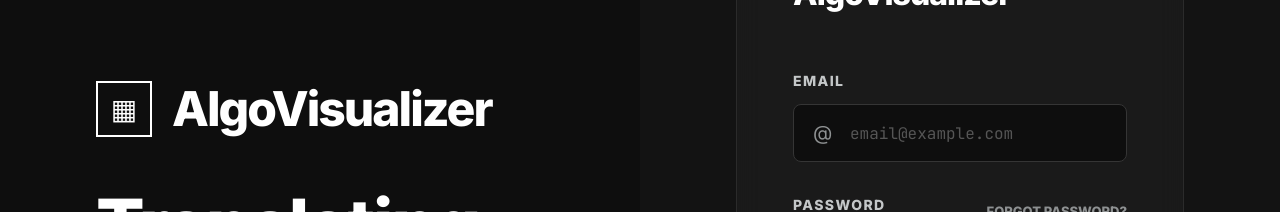
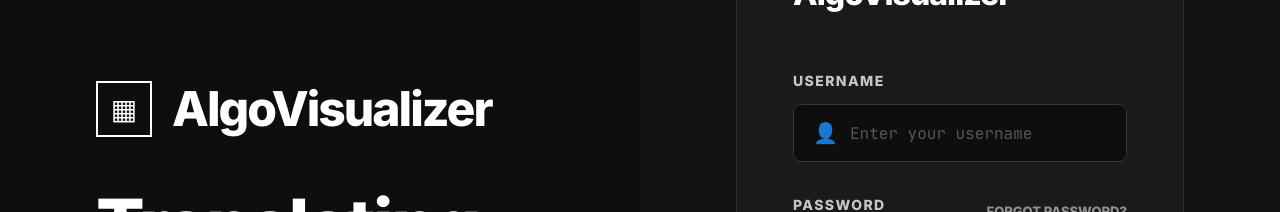
Before and after one commit to alishad846/AlgoVisualizer, a React (Vite) app in the folder client/: page /login in a window 1280 px wide. Shown: the part 209-421 px from the top of the page. Built offline with nearby package versions, Linux system fonts and the light colour scheme.

Commit message:
[Update][Improved authentication pages]

```diff
--- a/client/src/pages/LoginPage.jsx
+++ b/client/src/pages/LoginPage.jsx
@@ -4,7 +4,7 @@ import { useNavigate, Link } from "react-router-dom";
 
 export default function LoginPage() {
   const navigate = useNavigate();
-  const [email, setEmail] = useState("");
+  const [username, setUsername] = useState("");
   const [password, setPassword] = useState("");
   const [keepSession, setKeepSession] = useState(false);
   const [error, setError] = useState("");
@@ -19,7 +19,7 @@ export default function LoginPage() {
       const response = await fetch("http://localhost:5000/api/login", {
         method: "POST",
         headers: { "Content-Type": "application/json" },
-        body: JSON.stringify({ email, password, keepSession }),
+        body: JSON.stringify({ username, password, keepSession }),
       });
 
       const data = await response.json();
@@ -424,19 +424,19 @@ export default function LoginPage() {
               {error && <div className="auth-error">{error}</div>}
 
               <div className="auth-form-group">
-                <label className="auth-label" htmlFor="email">
-                  Email
+                <label className="auth-label" htmlFor="username">
+                  Username
                 </label>
 
                 <div className="auth-input-wrap">
-                  <span className="auth-input-icon">@</span>
+                  <span className="auth-input-icon">👤</span>
                   <input
-                    id="email"
+                    id="username"
                     className="auth-input"
-                    type="email"
-                    placeholder="email@example.com"
-                    value={email}
-                    onChange={(e) => setEmail(e.target.value)}
+                    type="username"
+                    placeholder="Enter your username"
+                    value={username}
+                    onChange={(e) => setUsername(e.target.value)}
                     required
                   />
                 </div>
--- a/client/src/pages/RegisterPage.jsx
+++ b/client/src/pages/RegisterPage.jsx
@@ -5,7 +5,7 @@ import { useNavigate, Link } from "react-router-dom";
 export default function RegisterPage() {
   const navigate = useNavigate();
 
-  const [fullName, setFullName] = useState("");
+  const [username, setUsername] = useState("");
   const [email, setEmail] = useState("");
   const [password, setPassword] = useState("");
   const [error, setError] = useState("");
@@ -20,7 +20,7 @@ export default function RegisterPage() {
       const response = await fetch("http://localhost:5000/api/register", {
         method: "POST",
         headers: { "Content-Type": "application/json" },
-        body: JSON.stringify({ name: fullName, email, password }),
+        body: JSON.stringify({ name: username, email, password }),
       });
 
       const data = await response.json();
@@ -385,19 +385,19 @@ export default function RegisterPage() {
               {error && <div className="register-error">{error}</div>}
 
               <div className="register-form-group">
-                <label className="register-label" htmlFor="fullName">
-                  Full Name
+                <label className="register-label" htmlFor="username">
+                  Username
                 </label>
 
                 <div className="register-input-wrap">
                   <span className="register-input-icon">👤</span>
                   <input
-                    id="fullName"
+                    id="username"
                     className="register-input"
                     type="text"
                     placeholder="John Doe"
-                    value={fullName}
-                    onChange={(e) => setFullName(e.target.value)}
+                    value={username}
+                    onChange={(e) => setUsername(e.target.value)}
                     required
                   />
                 </div>
```
